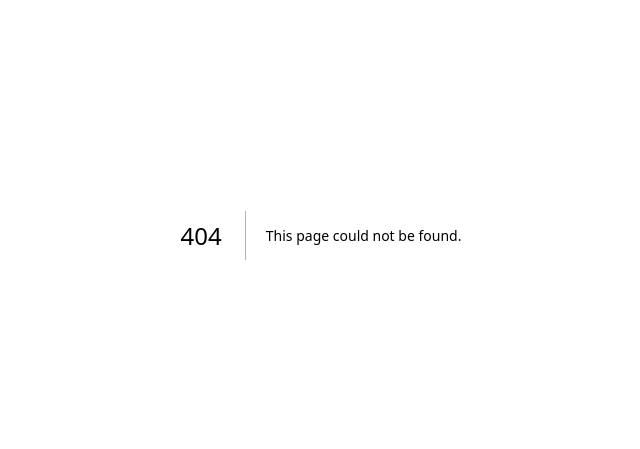
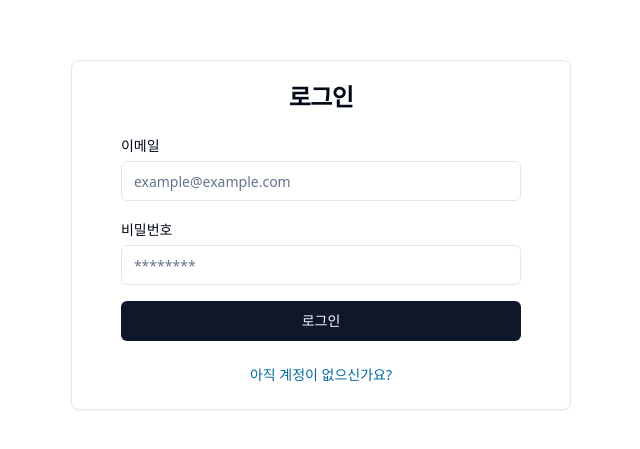
Before and after one commit to twy8939/next-gpt, a Next.js app: page /login in a window 1280 px wide. Before the commit this address had no page. Shown: the part 165-614 px from the top of the page, without its empty margins (319-959 px from the left). Built offline with nearby package versions, Linux system fonts and the light colour scheme; no server answers.

Commit message:
feat : Add Login Action

```diff
--- /dev/null
+++ b/actions/login.ts
@@ -0,0 +1,52 @@
+"use server";
+
+import { getUserByEmail } from "@/data/user";
+import { LoginSchema } from "@/schemas/auth";
+import bcrypt from "bcryptjs";
+import { createSession } from "./sessions";
+import { redirect } from "next/navigation";
+
+// eslint-disable-next-line @typescript-eslint/no-explicit-any
+export const login = async (_: any, formData: FormData) => {
+  // validate Fields
+  const validatedFields = LoginSchema.safeParse({
+    email: formData.get("email"),
+    password: formData.get("password"),
+  });
+
+  if (!validatedFields.success)
+    return { errorMessage: "잘못된 입력 값이 있습니다." };
+
+  // 사용자 존재 여부 체크
+  const { email, password } = validatedFields.data;
+
+  try {
+    const existingUser = await getUserByEmail(email);
+
+    if (!existingUser) {
+      return {
+        errorMessage: "존재하지 않는 사용자입니다.",
+      };
+    }
+
+    const { id, name, password: userPassword } = existingUser;
+
+    const passwordMatch = await bcrypt.compare(password, userPassword);
+
+    // 세션 생성
+    await createSession({ id, name });
+
+    if (!passwordMatch) {
+      return {
+        errorMessage: "비밀번호가 일치하지 않습니다.",
+      };
+    }
+  } catch (error) {
+    console.error(error);
+    return {
+      errorMessage: "문제가 발생하였습니다.",
+    };
+  }
+
+  redirect("/");
+};
--- /dev/null
+++ b/app/(auth)/login/page.tsx
@@ -0,0 +1,5 @@
+import LoginForm from "@/components/auth/LoginForm";
+
+export default function LoginPage() {
+  return <LoginForm />;
+}
--- /dev/null
+++ b/components/auth/LoginForm.tsx
@@ -0,0 +1,59 @@
+"use client";
+
+import { ChangeEvent, useActionState } from "react";
+import { Input } from "../ui/input";
+import { Label } from "../ui/label";
+import FormCard from "./FormCard";
+import Submit from "./Submit";
+import useFormValidate from "@/hooks/useFormValidate";
+import { FormMessage } from "./FormMessage";
+import { TLoginFormError } from "@/types/form";
+import { LoginSchema } from "@/schemas/auth";
+import { login } from "@/actions/login";
+
+export default function LoginForm() {
+  const [error, action] = useActionState(login, undefined);
+  const { errors, validateField } =
+    useFormValidate<TLoginFormError>(LoginSchema);
+  const handleChange = (event: ChangeEvent<HTMLInputElement>) => {
+    const { name, value } = event.target;
+    validateField(name, value);
+  };
+
+  return (
+    <FormCard
+      title="로그인"
+      footer={{ label: "아직 계정이 없으신가요?", href: "/signup" }}
+    >
+      <form action={action} className="space-y-4">
+        {/* 이메일*/}
+        <div className="space-y-1">
+          <Label htmlFor="email">이메일</Label>
+          <Input
+            id="email"
+            name="email"
+            type="email"
+            placeholder="example@example.com"
+            error={!!errors?.email}
+            onChange={handleChange}
+          />
+          {errors?.email && <FormMessage message={errors.email[0]} />}
+        </div>
+        {/* 비밀번호 */}
+        <div className="space-y-1">
+          <Label htmlFor="password">비밀번호</Label>
+          <Input
+            id="password"
+            name="password"
+            type="password"
+            placeholder="********"
+            error={!!errors?.password}
+            onChange={handleChange}
+          />
+          {errors?.password && <FormMessage message={errors.password[0]} />}
+        </div>
+        <Submit className="w-full">로그인</Submit>
+      </form>
+    </FormCard>
+  );
+}
--- a/components/auth/Submit.tsx
+++ b/components/auth/Submit.tsx
@@ -1,9 +1,11 @@
 import React from "react";
 import { Button, ButtonProps } from "../ui/button";
+import { useFormStatus } from "react-dom";
 
 export default function Submit({ children, ...others }: ButtonProps) {
+  const { pending } = useFormStatus();
   return (
-    <Button type="submit" {...others}>
+    <Button type="submit" disabled={pending} {...others}>
       {children}
     </Button>
   );
--- a/schemas/auth.ts
+++ b/schemas/auth.ts
@@ -24,3 +24,8 @@ export const SignUpSchema = z.object({
       message: "패스워드는 최소 1개 이상의 숫자를 포함해야 합니다.",
     }),
 });
+
+export const LoginSchema = z.object({
+  email: z.string().email({ message: "올바른 이메일 형식을 입력해주세요." }),
+  password: z.string().min(1, { message: "패스워드를 입력해주세요." }),
+});
--- a/types/form.ts
+++ b/types/form.ts
@@ -3,3 +3,8 @@ export type TSignUpFormError = {
   email?: string[];
   password?: string[];
 };
+
+export type TLoginFormError = {
+  email?: string[];
+  password?: string[];
+};
```
